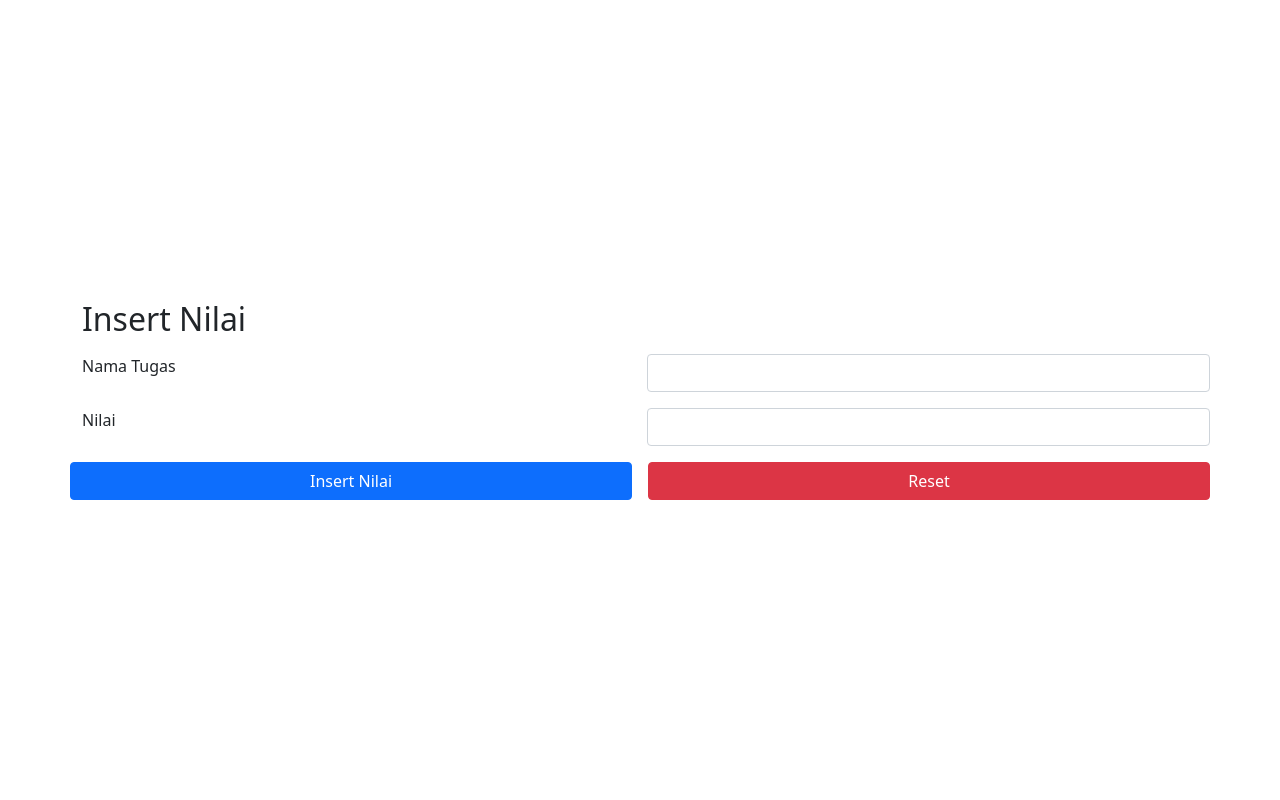
After one commit to miridium-electrode/mahasiswas3phporacle, a PHP site: page /insertview.php?idmatkul=1 in a window 1280 px wide. The commit adds this page. Run offline with PHP 8.4, Linux system fonts and the light colour scheme.

Commit message:
link to insert nilai

```diff
--- /dev/null
+++ b/src/nilai/insertview.php
@@ -0,0 +1,48 @@
+<?php
+	$idMatkul = $_GET['idmatkul'];
+?>
+
+<!DOCTYPE html>
+<html lang="en">
+<head>
+	<meta charset="UTF-8">
+	<meta http-equiv="X-UA-Compatible" content="IE=edge">
+	<meta name="viewport" content="width=device-width, initial-scale=1.0">
+	<title>Insert Mahasiswa</title>
+	<link rel="stylesheet" href="https://cdn.jsdelivr.net/npm/bootstrap@5.1.3/dist/css/bootstrap.min.css" integrity="sha384-1BmE4kWBq78iYhFldvKuhfTAU6auU8tT94WrHftjDbrCEXSU1oBoqyl2QvZ6jIW3" crossorigin="anonymous">
+	<script src="https://cdn.jsdelivr.net/npm/bootstrap@5.1.3/dist/js/bootstrap.bundle.min.js" integrity="sha384-ka7Sk0Gln4gmtz2MlQnikT1wXgYsOg+OMhuP+IlRH9sENBO0LRn5q+8nbTov4+1p" crossorigin="anonymous"></script>
+	<style>
+		body {
+			margin: 0;
+			padding: 0;
+		}
+
+		.centering {
+			width: 100vw;
+			height: 100vh;
+			display: grid;
+			place-items: center;
+		}
+	</style>
+</head>
+<body>
+	<div class="centering">
+		<form action="insert.php" method="POST" class="container">
+			<h2 class="mb-3">Insert Nilai</h2>
+			<div class="row mb-3">
+				<label for="tugas" class="col form-label me-3">Nama Tugas</label>
+				<input type="text" name="tugas" class="col form-control" />
+			</div>
+			<div class="row mb-3">
+				<label for="tugas" class="col form-label me-3">Nilai</label>
+				<input type="text" name="tugas" class="col form-control" />
+			</div>
+			<input type="hidden" name="idmatkul" value="<?= $idMatkul?>"/>
+			<div class="row">
+				<button type="submit" class="btn btn-primary col me-3">Insert Nilai</button>
+				<button type="reset" class="btn btn-danger col">Reset</button>
+			</div>
+		</form>
+	</div>
+</body>
+</html>
--- a/src/nilai/view.php
+++ b/src/nilai/view.php
@@ -83,7 +83,7 @@
 			}?>
 		</tbody>
 	</table>
-	<a href="http://localhost:8080/nilai/insertview.php?idn=<?= $idMatkul?>" class="btn btn-primary">
+	<a href="http://localhost:8080/nilai/insertview.php?idmatkul=<?= $idMatkul?>" class="btn btn-primary">
 		<svg xmlns="http://www.w3.org/2000/svg" width="16" height="16" fill="currentColor" class="bi bi-plus create-btn" viewBox="0 0 16 16">
 			<path d="M8 4a.5.5 0 0 1 .5.5v3h3a.5.5 0 0 1 0 1h-3v3a.5.5 0 0 1-1 0v-3h-3a.5.5 0 0 1 0-1h3v-3A.5.5 0 0 1 8 4z"/>
 		</svg>
```
